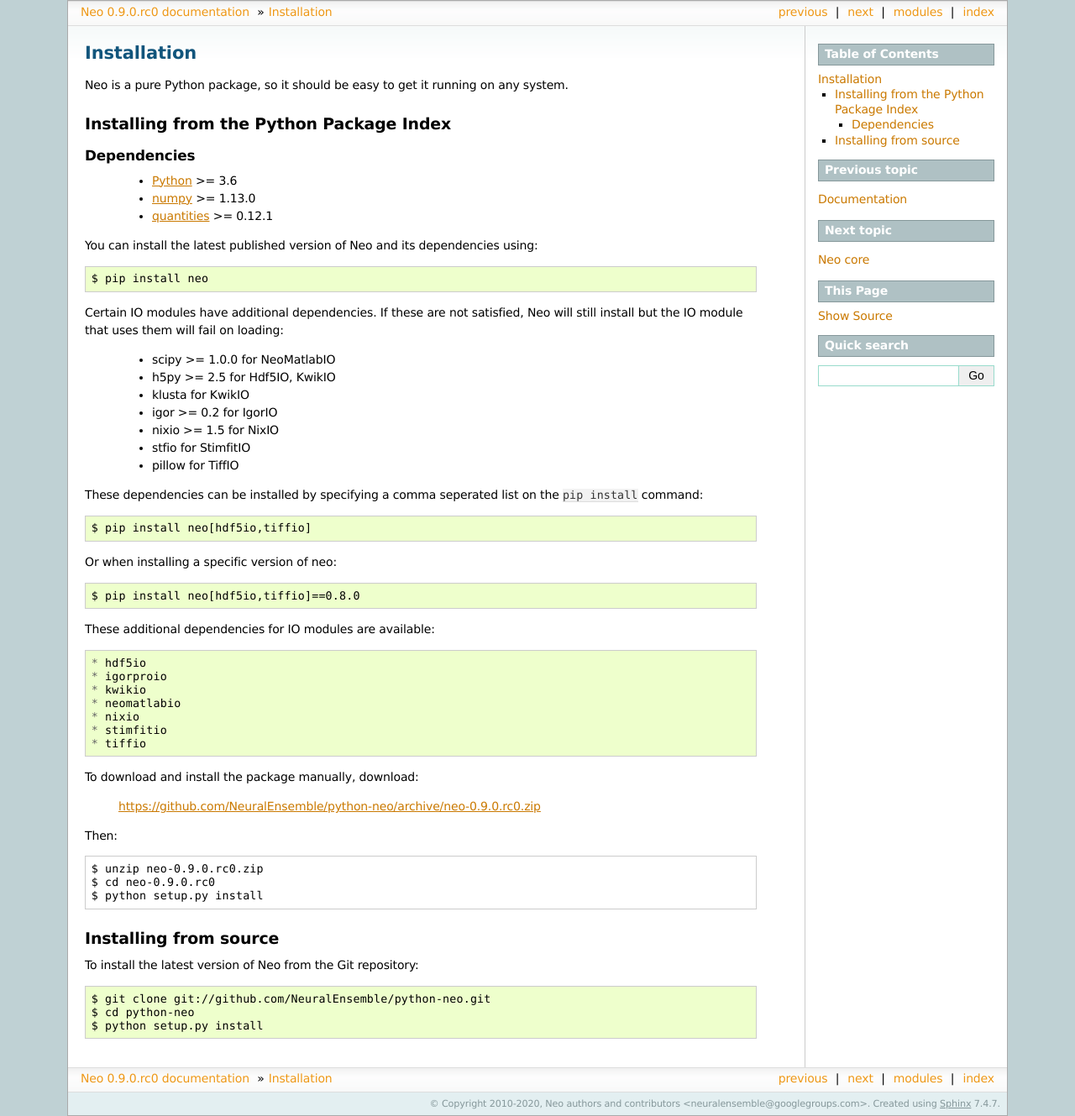
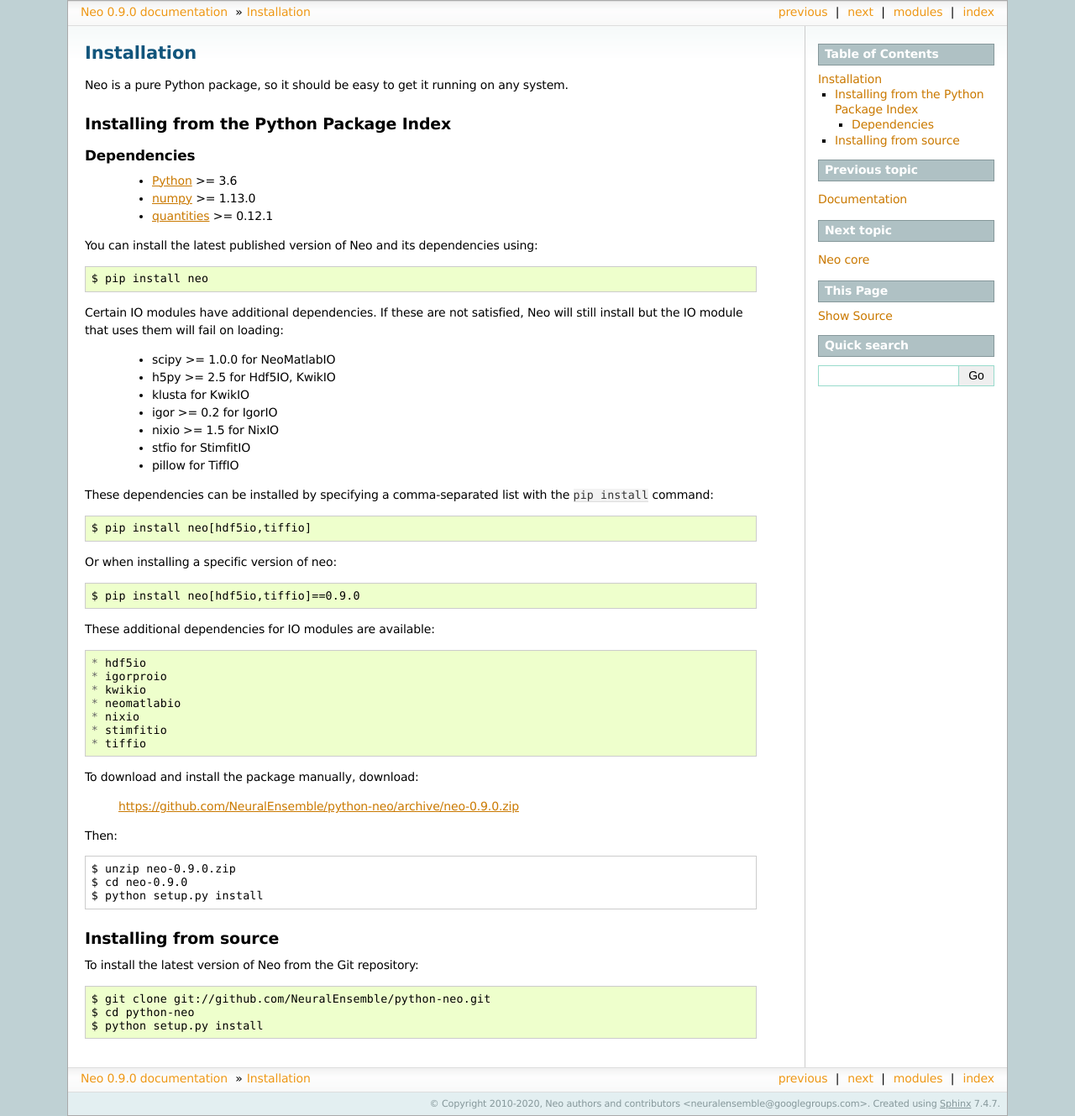
Before and after one commit to NeuralEnsemble/python-neo, a Sphinx documentation site: the page built from doc/source/install.rst, in a window 1280 px wide. Shown: the whole page at 84% size. Built offline with Sphinx 7.4.7, drawn with Linux system fonts in a browser that asks for light colours; pages that are not in the unit, such as notebooks, are missing from menus.

Commit message:
Release 0.9.0

```diff
--- a/doc/source/install.rst
+++ b/doc/source/install.rst
@@ -30,14 +30,14 @@
    * stfio for StimfitIO
    * pillow for TiffIO
 
-These dependencies can be installed by specifying a comma seperated list on the
+These dependencies can be installed by specifying a comma-separated list with the
 ``pip install`` command::
 
     $ pip install neo[hdf5io,tiffio]
 
 Or when installing a specific version of neo::
 
-    $ pip install neo[hdf5io,tiffio]==0.8.0
+    $ pip install neo[hdf5io,tiffio]==0.9.0
 
 These additional dependencies for IO modules are available::
 
--- a/neo/version.py
+++ b/neo/version.py
@@ -1 +1 @@
-version = '0.9.0.rc0'
+version = '0.9.0'
```
